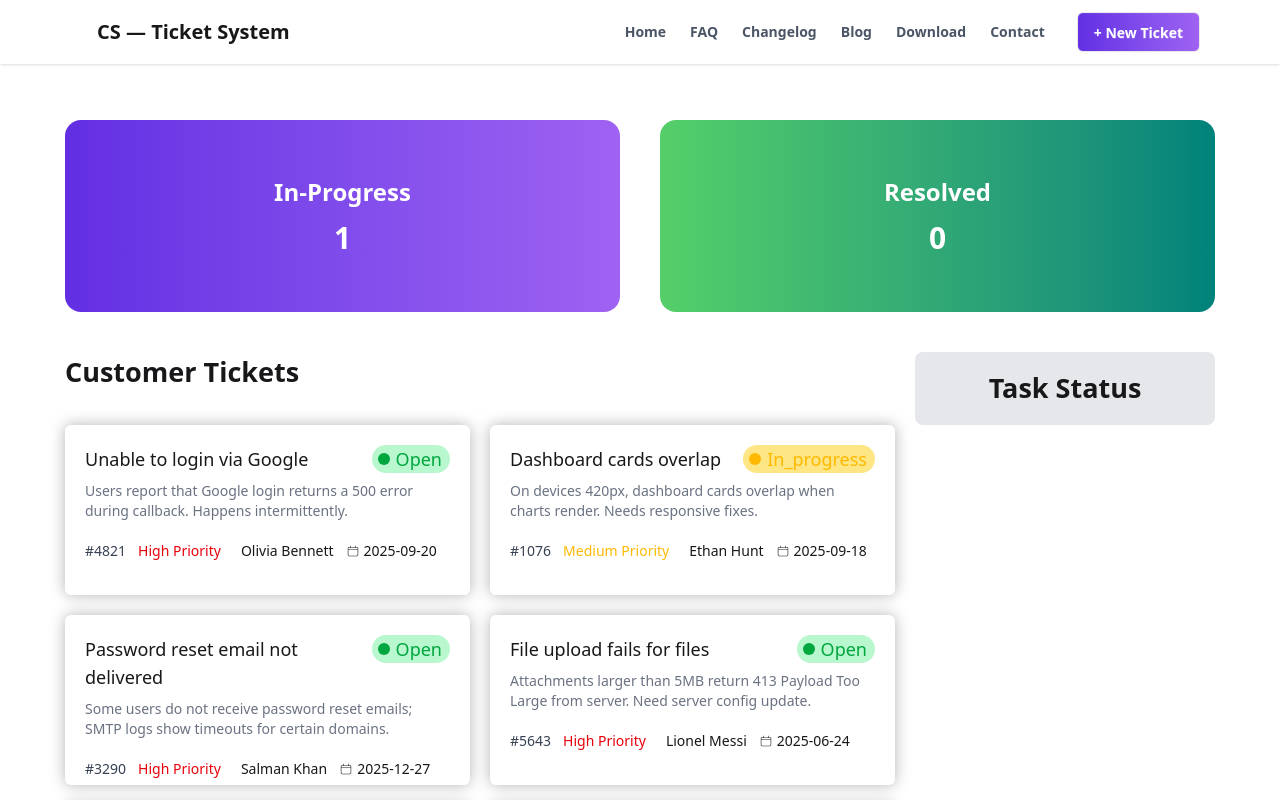
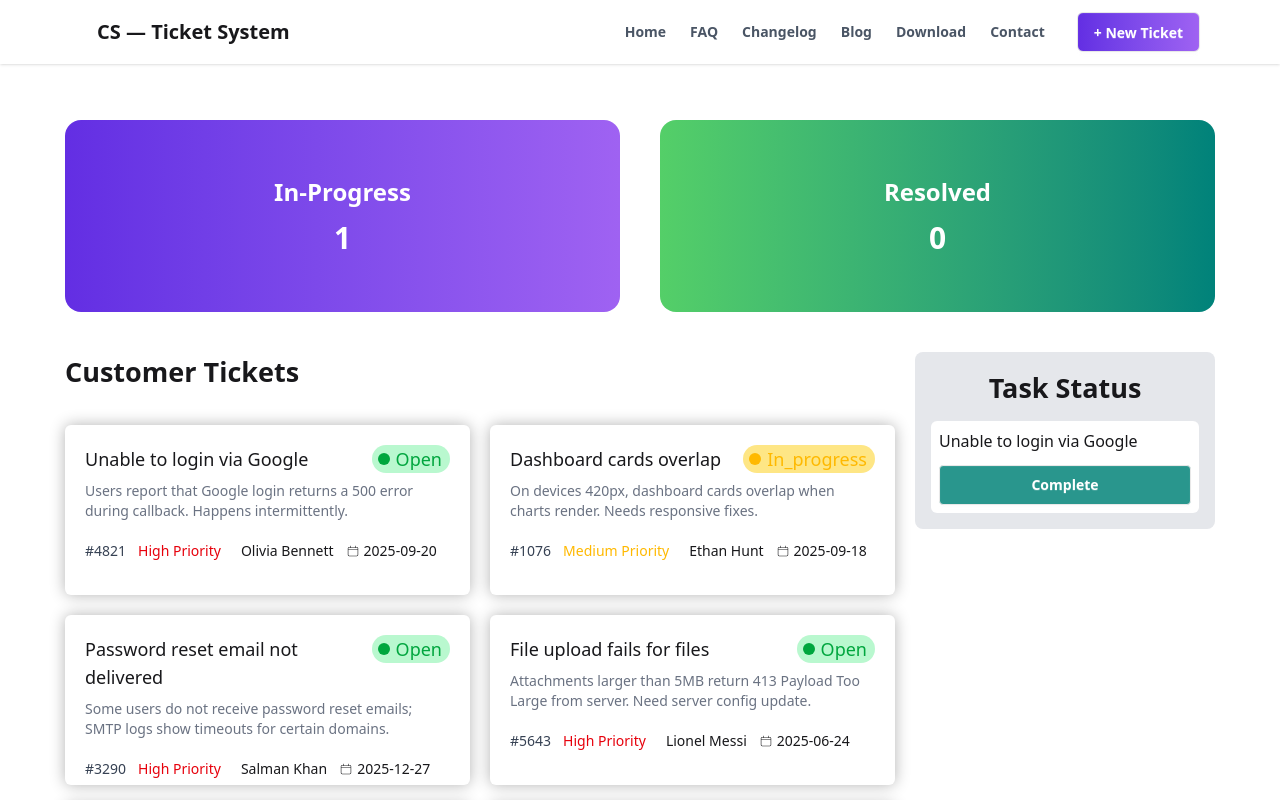
Before and after one commit to sabbirsohag-1509/seventh-assignment-repo, a React (Vite) app: page / in a window 1280 px wide. Both pictures are taken after a click on the element 267 px from the left and 509 px from the top of the page. Shown: the top 800 px of the page. Built offline with nearby package versions, Linux system fonts and the light colour scheme.

Commit message:
status bug fixed

```diff
--- a/src/App.jsx
+++ b/src/App.jsx
@@ -22,8 +22,8 @@ function App() {
 
   const handleTicketCard = (card) => {
     setProgressCount(count => count + 1)
-    alert ('Selected')
     setProgressTaskStatus(count => [...count, card])
+    alert ('In Progress!')
 
   }
 
--- a/src/Components/TaskStatus/Status.jsx
+++ b/src/Components/TaskStatus/Status.jsx
@@ -1,10 +1,11 @@
 import React from 'react';
 
-const Status = ({task}) => {
+const Status = ({card}) => {
+    console.log(card)
     return (
-        <div>
-            <h1>{task.title}</h1>
-            <button className="$$btn $$btn-success">Complete</button>
+        <div className='bg-white p-2 rounded-md flex flex-col gap-3 mt-3'>
+            <h1>{card?.title}</h1>
+            <button className="btn bg-[#048479d9] text-white">Complete</button>
         </div>
     );
 };
--- a/src/Components/TaskStatus/TaskStatus.jsx
+++ b/src/Components/TaskStatus/TaskStatus.jsx
@@ -2,7 +2,7 @@ import React from 'react';
 import Status from './Status';
 
 const TaskStatus = ({progressTaskStatus}) => {
-
+    console.log(progressTaskStatus)
     return (
         <div >
             <div className="w-[300px] bg-gray-200 p-4 rounded-lg mt-10">
@@ -10,7 +10,7 @@ const TaskStatus = ({progressTaskStatus}) => {
                 <div>
                     {
 
-
+                        progressTaskStatus.map((card) => <Status card={card}></Status>)
                     }
                 </div>
             </div>
--- a/src/Components/Ticket-Cards/TicketCards.jsx
+++ b/src/Components/Ticket-Cards/TicketCards.jsx
@@ -5,7 +5,7 @@ import TaskStatus from '../TaskStatus/TaskStatus';
 const TicketCards = ({fetchPromise , handleTicketCard, progressTaskStatus}) => {
     const cards = use (fetchPromise);
 
-    // console.log(cards)
+    // console.log(progressTaskStatus)
 
     return (
        <div className='max-w-[1150px] mx-auto flex gap-5'>
```
